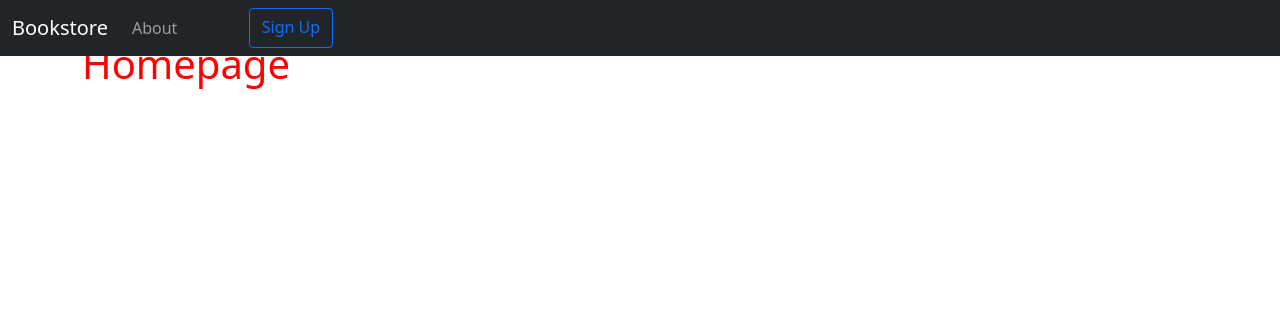
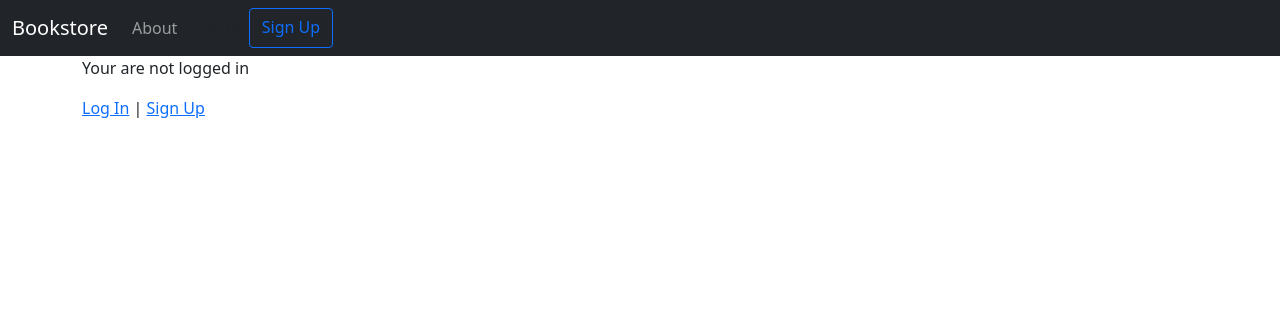
Before and after one commit to cmmasaba/bookstore, a Django app: page / in a window 1280 px wide. Shown: the top 316 px of the page. Run offline with Django 5.2, Linux system fonts and the light colour scheme.

Commit message:
Home page html template

```diff
--- a/templates/home.html
+++ b/templates/home.html
@@ -3,6 +3,16 @@
 {% block title %}Home{% endblock title %}
 
 {% block content %}
-    <p>This is the homepage</p>
     <h1>Homepage</h1>
+    {% if user.is_authenticated %}
+        <p>Hi {{ user.email }}!</p>
+        <form action="{% url 'account_logout' %}" method="post">
+            {% csrf_token %}
+            <button type="submit">Log out</button>
+        </form>
+    {% else %}
+        <p>Your are not logged in</p>
+        <p><a href="{% url 'account_login' %}">Log In</a> |
+        <a href="{% url 'account_signup' %}">Sign Up</a></p>
+    {% endif %}
 {% endblock content %}
```
